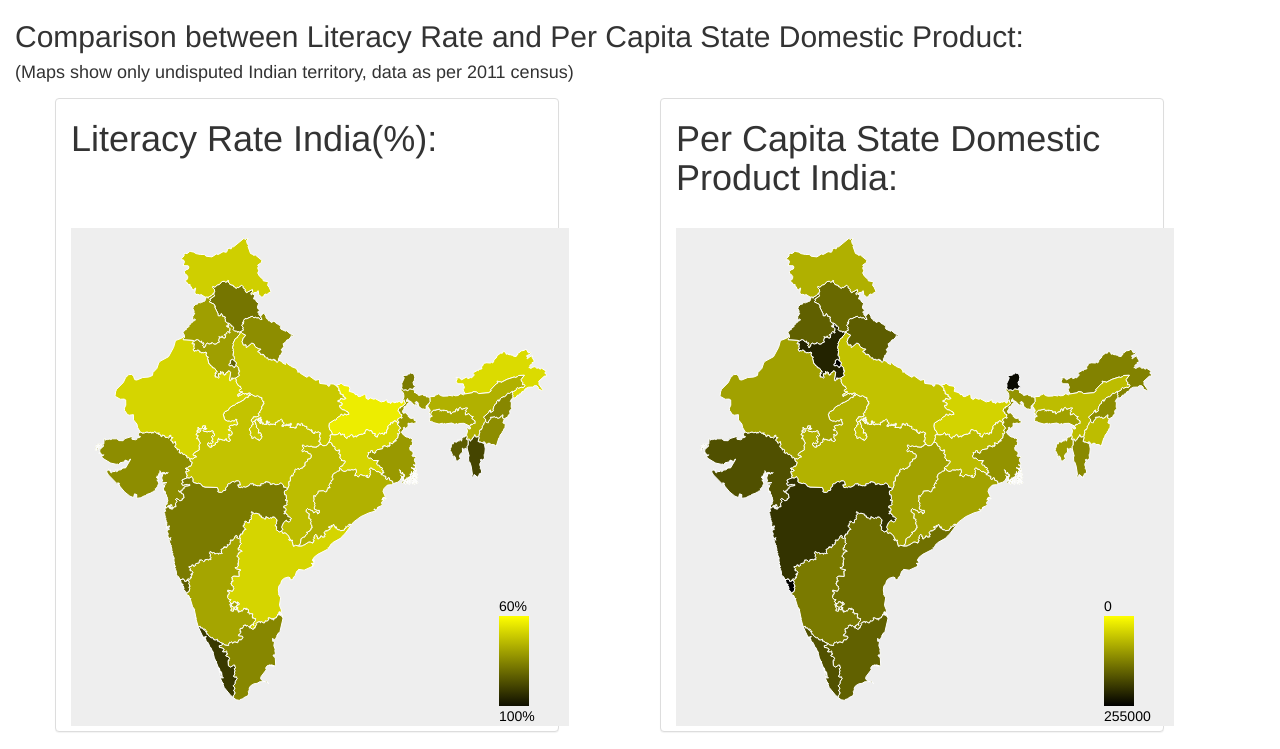
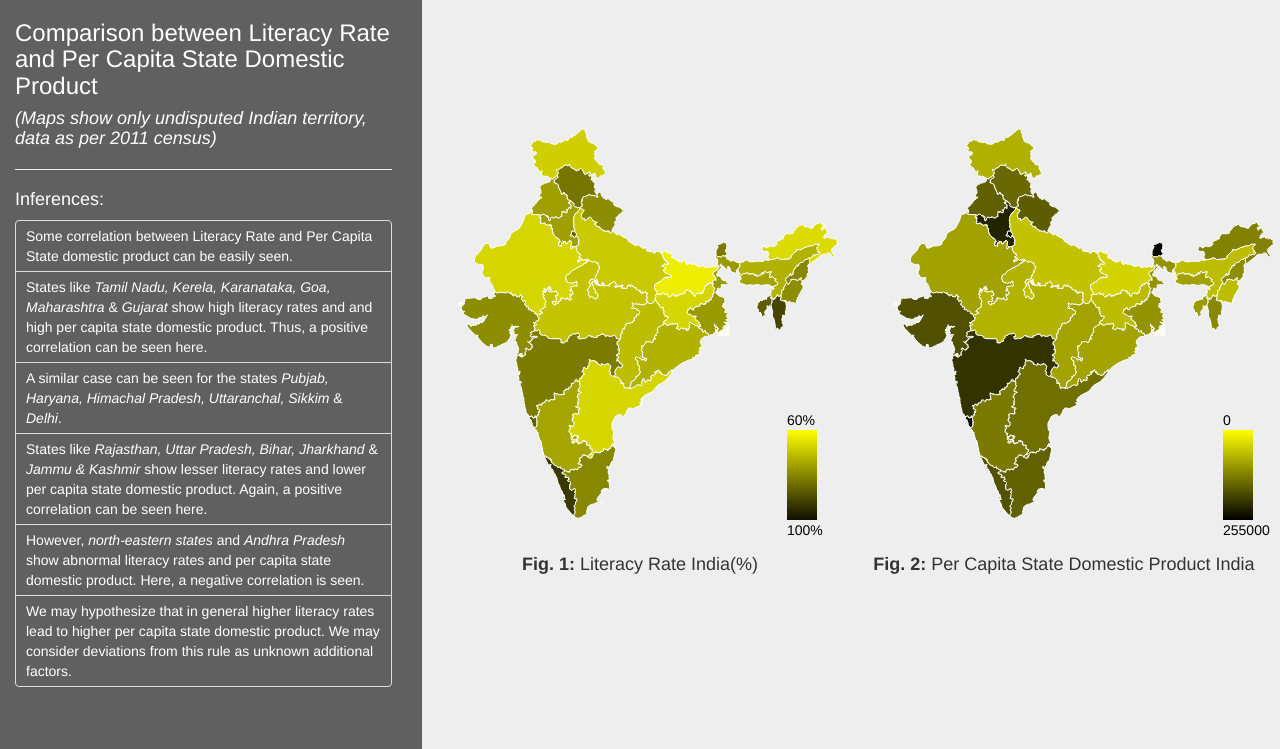
Before and after one commit to kejriwalrahul/d3js-Visualization-Demo, a plain HTML site: page index.html in a window 1280 px wide. Shown: the top 749 px of the page. Drawn offline with Linux system fonts and the light colour scheme.

Commit message:
ui overhaul

```diff
--- a/include/plotter.js
+++ b/include/plotter.js
@@ -1,5 +1,5 @@
 // function startplot(){
-var scalefactor = 0.83;
+var scalefactor = 0.7;
 
 var div = d3.select("body").append("div")
 		    .attr("class", "tooltip")
--- a/index.html
+++ b/index.html
@@ -33,33 +33,37 @@
 	    border-radius: 8px;
 	    pointer-events: none;
 	}
+
+	body{
+		overflow: hidden;
+	}
+
+	.list-group-item{
+		background: transparent;
+		padding: 5px 10px;
+	}
+
+	.list-group{
+		margin-bottom: 0;
+	}
     </style>
   </head>
 
 <body>
-<div style="margin: 15px">
-<h2>Comparison between Literacy Rate and Per Capita State Domestic Product:</h2>
-<h4>(Maps show only undisputed Indian territory, data as per 2011 census)</h4>
-</div>
-<div style="margin:15px; padding-left: 40px">
-  <div class="panel panel-default col-md-5">
-	  <h1>Literacy Rate India(%): </h1>
-	  <br><br><br>
-	  <div id="chart"></div>
-  </div>
-  <div class="panel panel-default col-md-5 col-md-offset-1">
-  	  <h1>Per Capita State Domestic Product India: </h1>
-	  <br>
-	  <div id="chart2"></div>
-  </div>
-  <div class="panel panel-default col-md-8 col-md-offset-2">
-  	  <h1>Inferences: </h1>
+	<div class="row" style="height: 100vh;">
+		<div class="col-md-4" style="background-color: #606060; color: white; height: 100vh;">
+			<div style="margin: 15px;">
+				<h3>Comparison between Literacy Rate and Per Capita State Domestic Product</h3>
+				<h4><i>(Maps show only undisputed Indian territory, data as per 2011 census)</i></h4>
+		  	  	<hr>
+		  	  	<h4>Inferences: </h4>
 			  	<ol class="list-group">
 				  	<li class="list-group-item">
 				  		Some correlation between Literacy Rate and Per Capita State domestic product can be easily seen.
 				  	</li>
 				  	<li class="list-group-item">
-		  	States like <i>Tamil Nadu, Kerela, Karanataka, Goa, Maharashtra </i>&amp;<i> Gujarat</i> show high literacy rates and and high per capita state domestic product. Thus, a positive correlation can be seen here.</li>
+				  		States like <i>Tamil Nadu, Kerela, Karanataka, Goa, Maharashtra </i>&amp;<i> Gujarat</i> show high literacy rates and and high per capita state domestic product. Thus, a positive correlation can be seen here.
+			  		</li>
 				  	<li class="list-group-item">
 				  		A similar case can be seen for the states <i>Pubjab, Haryana, Himachal Pradesh, Uttaranchal, Sikkim</i> &amp; <i>Delhi</i>.
 				 	</li>
@@ -75,6 +79,19 @@
 			   	</ol>
 			</div>
 		</div>
+		<div class="col-md-4" style="background-color: #eee; height: 100vh; text-align: center;">
+			<div style="margin-top: 15vh">
+				<div id="chart" style="margin: auto;"></div>
+				<h4><b>Fig. 1:</b> Literacy Rate India(%)</h4>
+			</div>
+		</div>
+		<div id='secfig' class="col-md-4" style="background-color: #eee; height: 100vh;">
+		  	<div style="margin-top: 15vh">
+			  	<div id="chart2"></div>
+		  	  	<h4><b>Fig. 2:</b> Per Capita State Domestic Product India</h4>
+		  	</div>
+		</div>
+	</div>
 	<script type="text/javascript" src="include/plotter.js"></script>
 </body>
 </html>
```
Lines whose indentation alone changed are shown as unchanged.
